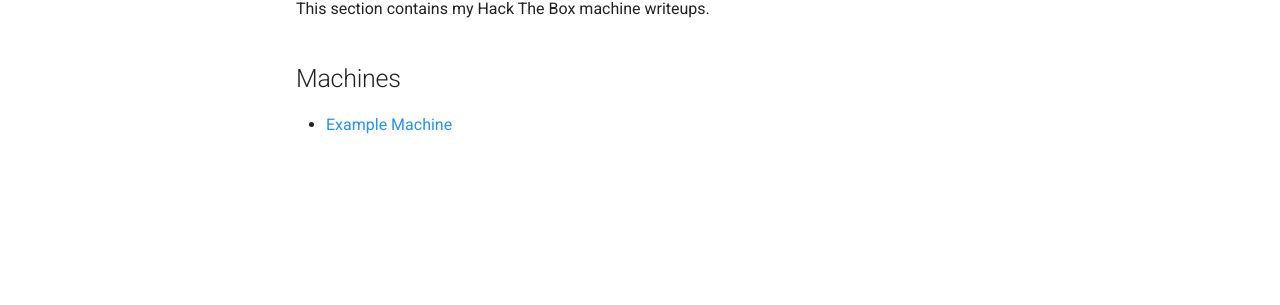
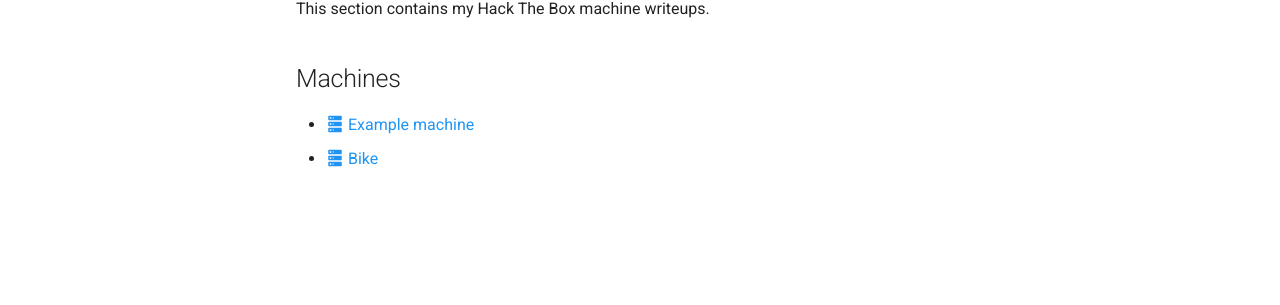
Before and after one commit to SolidCode321/htb-writups, an MkDocs documentation site: the page built from docs/hackthebox/index.md, in a window 1280 px wide. Shown: the part 232-537 px from the top of the page. Built offline with MkDocs 1.6.1 and Material for MkDocs 9.7.7, drawn with Linux system fonts in a browser that asks for light colours.

Commit message:
Update Hack The Box index with new machine links

```diff
--- a/docs/hackthebox/index.md
+++ b/docs/hackthebox/index.md
@@ -4,4 +4,5 @@
 
 ## Machines
 
-- [Example Machine](example.md)
+- [:material-server: Example machine](example.md)
+- [:material-server: Bike](bike.md)
```
